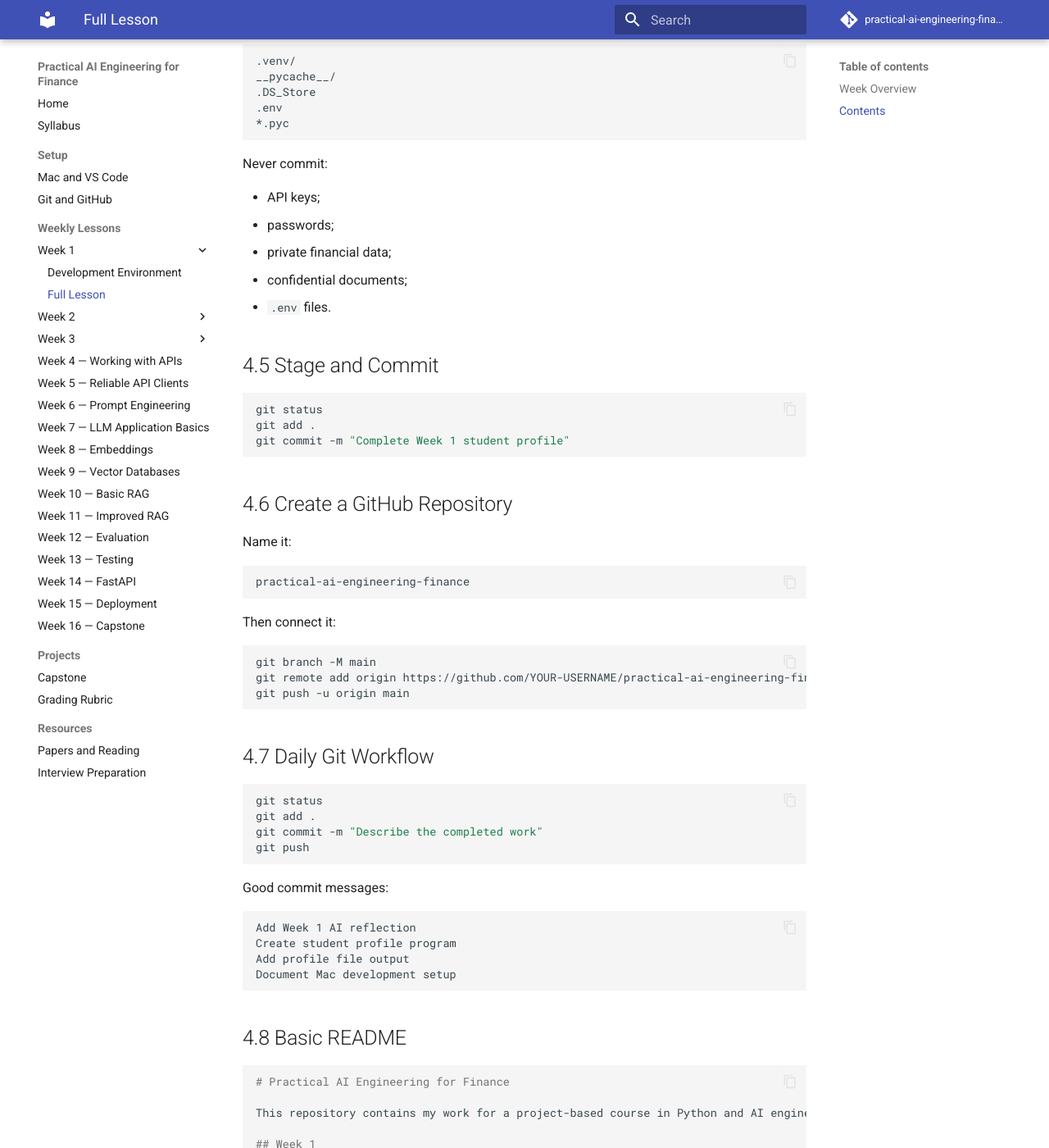
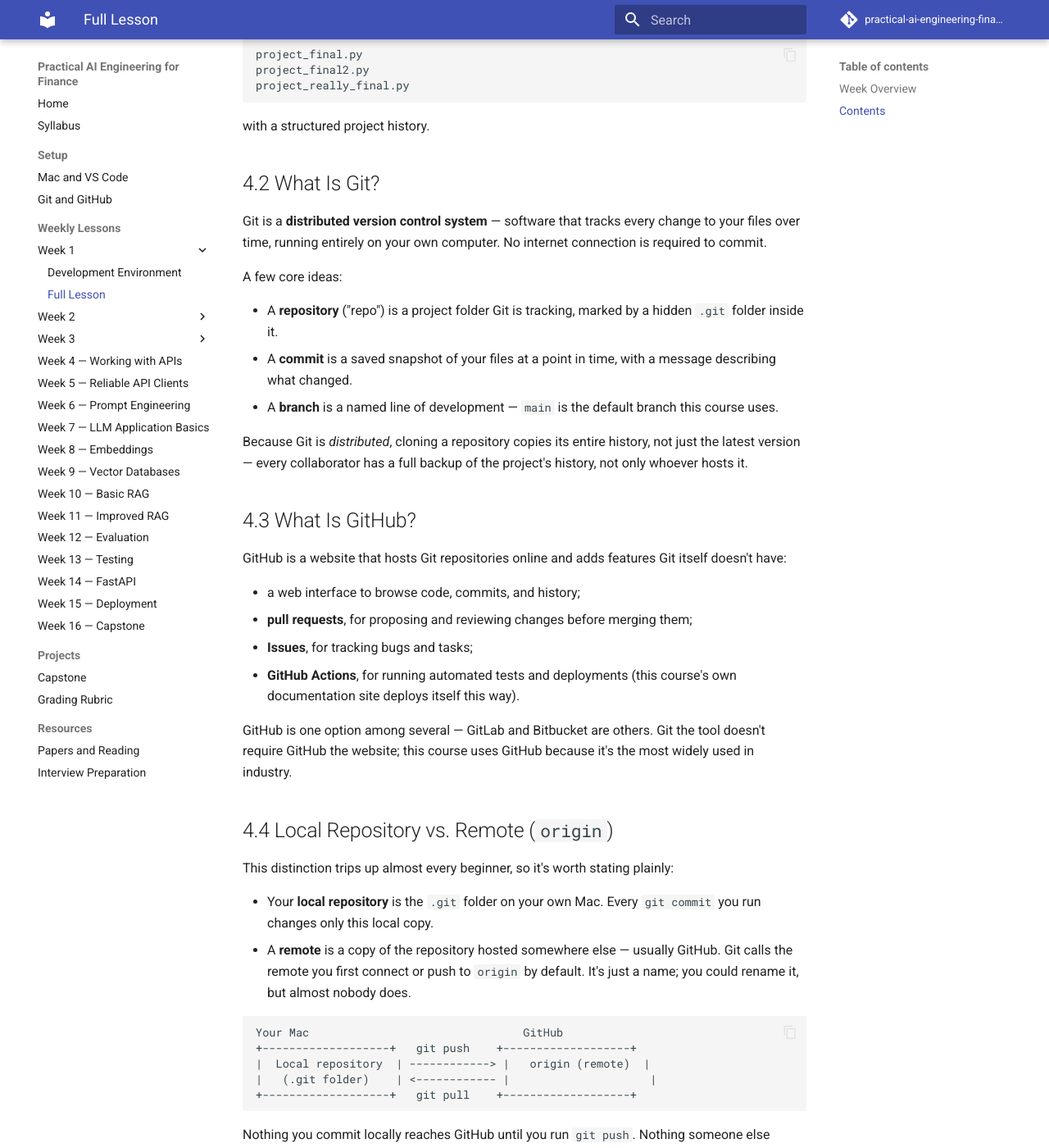
Before and after one commit to CJ5815/practical-ai-engineering-finance, an MkDocs documentation site: the page built from docs/weeks/week-01_Practical_AI_Engineering_for_Finance.md, in a window 1280 px wide and 1400 px high, scrolled down 20779 px. Shown: the whole window at 82% size. Built offline with MkDocs 1.6.1 and Material for MkDocs 9.7.7, drawn with Linux system fonts in a browser that asks for light colours; comment, search, counter and statistics services are not loaded; some of the changed text lies outside the part shown.

Commit message:
Expand Day 4 with Git/GitHub concepts, local vs. origin, common commands, and AI-assisted debugging tips

````diff
--- a/docs/weeks/week-01_Practical_AI_Engineering_for_Finance.md
+++ b/docs/weeks/week-01_Practical_AI_Engineering_for_Finance.md
@@ -344,6 +344,17 @@
 touch notes.md
 rm notes.md
 ```
+
+| Command | What It Does |
+|---|---|
+| `pwd` | Prints the full path of the current folder ("print working directory") |
+| `ls` | Lists the files and folders in the current folder |
+| `ls -la` | Lists files and folders, including hidden ones (`-a`), with details like size and permissions (`-l`) |
+| `mkdir practical-ai-course` | Creates a new folder named `practical-ai-course` |
+| `cd practical-ai-course` | Moves into the `practical-ai-course` folder ("change directory") |
+| `cd ..` | Moves up one folder, to the parent of the current folder |
+| `touch notes.md` | Creates an empty file named `notes.md` (or updates its timestamp if it already exists) |
+| `rm notes.md` | Deletes `notes.md` |
 
 Be careful with `rm`; it usually removes a file immediately.
 
@@ -722,19 +733,74 @@
 
 with a structured project history.
 
-## 4.2 Git and GitHub Are Different
+## 4.2 What Is Git?
 
-- **Git:** version-control software on your computer.
-- **GitHub:** an online service for storing Git repositories.
+Git is a **distributed version control system** — software that tracks every change to your files over time, running entirely on your own computer. No internet connection is required to commit.
 
-## 4.3 Initialize a Repository
+A few core ideas:
+
+- A **repository** ("repo") is a project folder Git is tracking, marked by a hidden `.git` folder inside it.
+- A **commit** is a saved snapshot of your files at a point in time, with a message describing what changed.
+- A **branch** is a named line of development — `main` is the default branch this course uses.
+
+Because Git is *distributed*, cloning a repository copies its entire history, not just the latest version — every collaborator has a full backup of the project's history, not only whoever hosts it.
+
+## 4.3 What Is GitHub?
+
+GitHub is a website that hosts Git repositories online and adds features Git itself doesn't have:
+
+- a web interface to browse code, commits, and history;
+- **pull requests**, for proposing and reviewing changes before merging them;
+- **Issues**, for tracking bugs and tasks;
+- **GitHub Actions**, for running automated tests and deployments (this course's own documentation site deploys itself this way).
+
+GitHub is one option among several — GitLab and Bitbucket are others. Git the tool doesn't require GitHub the website; this course uses GitHub because it's the most widely used in industry.
+
+## 4.4 Local Repository vs. Remote (`origin`)
+
+This distinction trips up almost every beginner, so it's worth stating plainly:
+
+- Your **local repository** is the `.git` folder on your own Mac. Every `git commit` you run changes only this local copy.
+- A **remote** is a copy of the repository hosted somewhere else — usually GitHub. Git calls the remote you first connect or push to `origin` by default. It's just a name; you could rename it, but almost nobody does.
+
+```text
+Your Mac                                GitHub
++-------------------+   git push    +-------------------+
+|  Local repository  | ------------> |   origin (remote)  |
+|   (.git folder)    | <------------ |                     |
++-------------------+   git pull    +-------------------+
+```
+
+Nothing you commit locally reaches GitHub until you run `git push`. Nothing someone else pushed to GitHub reaches your Mac until you run `git pull`. See which remotes a repository knows about with:
+
+```bash
+git remote -v
+```
+
+## 4.5 Common Git Commands
+
+| Command | What It Does |
+|---|---|
+| `git init` | Turns the current folder into a Git repository |
+| `git status` | Shows what's changed, staged, or untracked |
+| `git add <file>` | Stages a file's changes to be included in the next commit |
+| `git commit -m "message"` | Saves a snapshot of staged changes, with a message |
+| `git push` | Sends local commits to the remote (`origin`) |
+| `git pull` | Fetches and merges remote changes into your local branch |
+| `git clone <url>` | Copies a remote repository to your Mac, including its full history |
+| `git log` | Shows the commit history |
+| `git diff` | Shows exactly what changed, line by line, before you stage it |
+| `git branch` | Lists branches, or creates a new one |
+| `git remote -v` | Lists the remotes (like `origin`) a repository knows about |
+
+## 4.6 Initialize a Repository
 
 ```bash
 git init
 git status
 ```
 
-## 4.4 Create `.gitignore`
+## 4.7 Create `.gitignore`
 
 ```text
 .venv/
@@ -752,7 +818,7 @@
 - confidential documents;
 - `.env` files.
 
-## 4.5 Stage and Commit
+## 4.8 Stage and Commit
 
 ```bash
 git status
@@ -760,7 +826,7 @@
 git commit -m "Complete Week 1 student profile"
 ```
 
-## 4.6 Create a GitHub Repository
+## 4.9 Create a GitHub Repository
 
 Name it:
 
@@ -776,7 +842,9 @@
 git push -u origin main
 ```
 
-## 4.7 Daily Git Workflow
+`git remote add origin ...` is the exact moment your local repository (§4.4) gets a remote to push to and pull from.
+
+## 4.10 Daily Git Workflow
 
 ```bash
 git status
@@ -794,7 +862,7 @@
 Document Mac development setup
 ```
 
-## 4.8 Basic README
+## 4.11 Basic README
 
 ```markdown
 # Practical AI Engineering for Finance
@@ -818,6 +886,50 @@
 python student_profile.py
 ```
 ```
+
+## 4.12 A Few Worked Examples
+
+**Cloning a repository you don't have locally yet:**
+
+```bash
+git clone https://github.com/YOUR-USERNAME/practical-ai-engineering-finance.git
+cd practical-ai-engineering-finance
+```
+
+**You edited a file and want to save the change:**
+
+```bash
+git status                              # confirm the file shows as modified
+git diff                                # review exactly what changed, line by line
+git add student_profile.py
+git commit -m "Add career interest field"
+git push
+```
+
+**Checking what's committed locally but not yet on GitHub:**
+
+```bash
+git log origin/main..HEAD --oneline
+```
+
+## 4.13 Using Claude or ChatGPT to Understand Git
+
+Git's error messages are notoriously unfriendly to beginners. An AI assistant is genuinely useful here — paste the exact command and error message, and ask what it means before trying random fixes.
+
+Example prompts worth trying:
+
+- *"I ran `git push` and got `! [rejected] main -> main (fetch first)`. What does this mean, and what command fixes it?"*
+- *"What's the difference between `git pull` and `git fetch`?"*
+- *"I have uncommitted changes in a file I didn't mean to edit. How do I undo just that file, without losing my other changes?"*
+
+One caution: ask the assistant to **explain** the fix, not just hand you a command to paste. Git has several commands (`reset`, `revert`, `checkout`) that can discard work if used carelessly — understanding *why* a command works is what makes it safe to reuse the next time you hit the same error.
+
+## 4.14 Reference Websites
+
+- [git-scm.com](https://git-scm.com/) — official Git documentation, including the free *Pro Git* book
+- [docs.github.com](https://docs.github.com/) — official GitHub documentation
+- [skills.github.com](https://skills.github.com/) — free, hands-on GitHub tutorials
+- [Atlassian Git Tutorials](https://www.atlassian.com/git/tutorials) — clear conceptual explanations with diagrams
 
 ## Day 4 Activity
 
````
